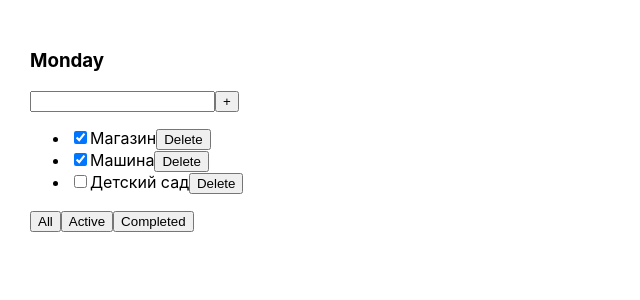
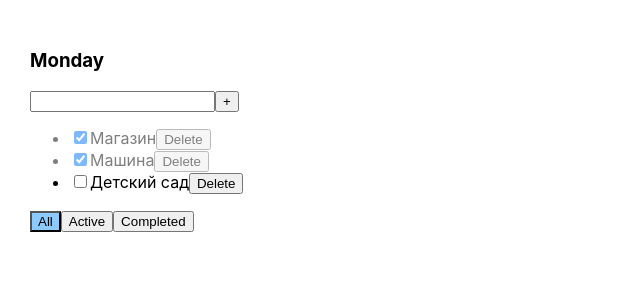
Before and after one commit to IvanovKS/TODO_TS, a React (Create React App) app: page / in a window 1280 px wide. Shown: the top 300 px of the page, without its empty margins (0-640 px from the left). Built offline with nearby package versions, Linux system fonts and the light colour scheme.

Commit message:
feat: add css classes for buttons, add error for empty field

```diff
--- a/src/App.css
+++ b/src/App.css
@@ -6,3 +6,19 @@
 .App > div{
   margin-right: 50px;
 }
+
+.error {
+  border: red 2px solid;
+}
+
+.error-message {
+  color: red;
+}
+
+.active-filter {
+  background-color: rgb(141, 202, 255);
+}
+
+.is-done {
+  opacity: 0.5;
+}
--- a/src/App.tsx
+++ b/src/App.tsx
@@ -61,6 +61,7 @@ function App() {
             changeFilter = {changeFilter}
             addTask = {addTask}
             changeTaskStatus = {changeStatus}
+            filter = {filter}
       />
     </div>
   );
--- a/src/Todo.tsx
+++ b/src/Todo.tsx
@@ -1,6 +1,7 @@
 // import { title } from 'process';
 import React, { ChangeEvent, KeyboardEvent, useState } from 'react';
 import { FilterValuesType } from './App';
+import { error } from 'console';
 
 export type TaskType = {
   id: string,
@@ -15,22 +16,28 @@ type PropsType = {
   changeFilter: (value: FilterValuesType) => void,
   addTask: (title: string) => void,
   changeTaskStatus: (taskId: string, isDone: boolean) => void,
+  filter: FilterValuesType,
 }
 
 export function Todo(props: PropsType) {
   const [newTaskTitle, setNewTaskTitle] = useState("");
+  const [error, setError] = useState<string | null>(null);
 
   // ***functions
+  const addTask = () => {
+    if (newTaskTitle.trim() === "") {
+      setError("Обязательное поле");
+      return;
+    }
+    props.addTask(newTaskTitle);
+    setNewTaskTitle("");
+  };
   const onChangeHandler = (event: ChangeEvent<HTMLInputElement>) => setNewTaskTitle(event.currentTarget.value);
   const onKeyDownHandler = (event: KeyboardEvent<HTMLInputElement>) => {
+    setError(null);
     if (event.key === "Enter") {
-      props.addTask(newTaskTitle);
-      setNewTaskTitle("");
+      addTask();
     }
-  };
-  const addTask = () => {
-    props.addTask(newTaskTitle);
-    setNewTaskTitle("");
   };
   const onAllClickHandler = () => {props.changeFilter("all")};
   const onActiveClickHandler = () => {props.changeFilter("active")};
@@ -44,15 +51,17 @@ export function Todo(props: PropsType) {
         <input  value={newTaskTitle}
                 onChange={onChangeHandler}
                 onKeyDown={onKeyDownHandler}
+                className={error ? "error" : ""}
                 />
         <button onClick={addTask}>+</button>
+        {error && <div className="error-message">{error}</div>}
       </div>
       <ul>
         {
           props.tasks.map((el) => {
             const onChangeHandler = (event: ChangeEvent<HTMLInputElement>) => {props.changeTaskStatus(el.id, event.currentTarget.checked)};
             return (
-              <li key={el.id}>
+              <li key={el.id} className={el.isDone ? "is-done" : ""}>
                 <input  type="checkbox"
                         checked={el.isDone}
                         onChange={onChangeHandler}
@@ -67,9 +76,12 @@ export function Todo(props: PropsType) {
         }
       </ul>
       <div>
-        <button onClick={onAllClickHandler}>All</button>
-        <button onClick={onActiveClickHandler}>Active</button>
-        <button onClick={onCompletedClickHandler}>Completed</button>
+        <button className={props.filter === "all" ? "active-filter" : ""}
+                onClick={onAllClickHandler}>All</button>
+        <button className={props.filter === "active" ? "active-filter" : ""}
+                onClick={onActiveClickHandler}>Active</button>
+        <button className={props.filter === "completed" ? "active-filter" : ""}
+                onClick={onCompletedClickHandler}>Completed</button>
       </div>
     </div>
   );
```
